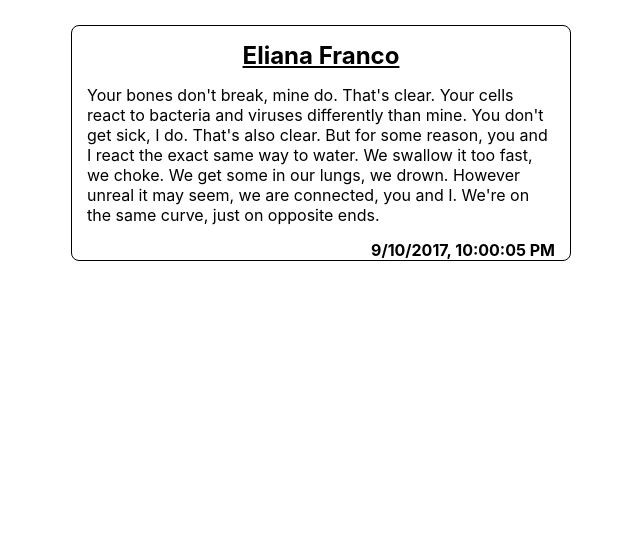
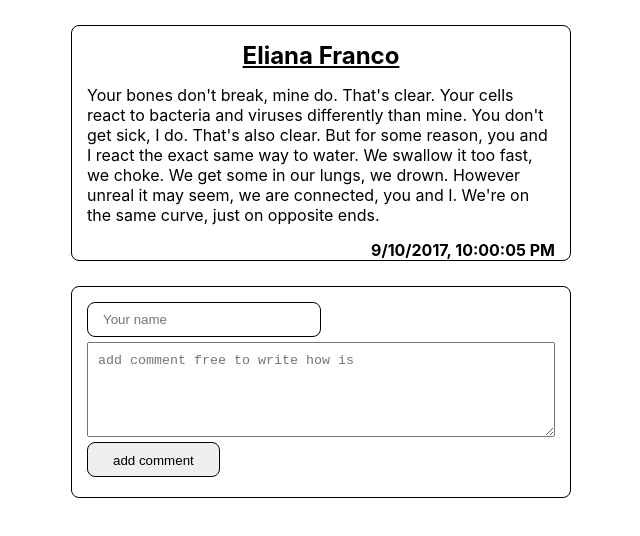
Before and after one commit to JanecekJiri1/application, a React (Create React App) app: page / in a window 1280 px wide. Shown: the top 536 px of the page, without its empty margins (319-959 px from the left). Built offline with nearby package versions, Linux system fonts and the light colour scheme.

Commit message:
CommentForm style added + logic start

```diff
--- a/src/components/Application.jsx
+++ b/src/components/Application.jsx
@@ -1,11 +1,13 @@
 import React from "react";
 
 import CommentArticle from "./commentArticle/CommentArticle";
+import CommponentForm from "./commentText/CommentForm";
 
 function Application(props) {
   return (
     <div>
       <CommentArticle />
+      <CommponentForm />
     </div>
   );
 }
--- /dev/null
+++ b/src/components/commentText/CommentForm.jsx
@@ -0,0 +1,53 @@
+import React, { useState } from "react";
+
+import "./comment.style.css";
+
+// const COMMENTS = [
+//   { id: 1, date: "2022-07-17T22:41:00", comment: "Ahoj", name: "Lojza" },
+//   { id: 2, date: "2022-07-17T22:42:00", comment: "Nazdar", name: "Peter" },
+// ];
+
+const CommentForm = (props) => {
+  //   const [comments, setComments] = useState(COMMENTS);
+  const [comment, setComment] = useState("");
+  const [name, setName] = useState("");
+
+  const handleSubmit = (e) => {
+    e.preventDefault();
+
+    // console.log(`TEXT: ${comment} ${name}  `);
+
+    if (comment && name) {
+      //   setComments((prevComments) => [{ id: Math.floor(Math.random() * 1000), date: new Date().toLocaleString(), comment, name }, ...prevComments]);
+      setComment("");
+      setName("");
+    }
+  };
+
+  return (
+    <div>
+      <form className="commentsForm" onSubmit={handleSubmit}>
+        <input type="text" name="name" value={name} placeholder="Your name" onChange={(e) => setName(e.target.value)} />
+        <textarea
+          type="text"
+          placeholder="add comment free to write how is "
+          name="sendText"
+          value={comment}
+          onChange={(e) => setComment(e.target.value)}
+        />
+
+        <button>add comment </button>
+      </form>
+
+      {/* {comments.map((a) => (
+      <div className="article--c">
+        <h4>{a.date}</h4>
+        <h3 className="author">{a.name}</h3>
+        <p>{a.comment}</p>
+      </div>
+      ))} */}
+    </div>
+  );
+};
+
+export default CommentForm;
--- /dev/null
+++ b/src/components/commentText/comment.style.css
@@ -0,0 +1,41 @@
+.commentsForm {
+  display: flex;
+  justify-content: center;
+  align-items: start;
+  flex-direction: column;
+  width: 500px;
+  margin: 0 auto;
+  border: 1px solid black;
+  border-radius: 8px;
+  padding: 15px;
+}
+
+.commentsForm input {
+  display: flex;
+  justify-content: left;
+  width: 50%;
+  height: 35px;
+  padding-left: 15px;
+  border: 1px solid black;
+  border-radius: 8px;
+  margin-bottom: 5px;
+}
+
+.commentsForm textarea {
+  max-width: 100%;
+  width: 100%;
+  height: 95px;
+  padding: 10px;
+  margin-bottom: 5px;
+}
+.commentsForm button {
+  height: 35px;
+  padding: 10px 25px;
+  margin-bottom: 5px;
+  border-radius: 8px;
+  border: 1px solid black;
+}
+
+.commentsForm button:hover {
+  background-color: rgb(170, 170, 170);
+}
```
Also changed, not shown: src/components/commentText/ComponentForm.jsx (deleted, +0 -7 lines).
